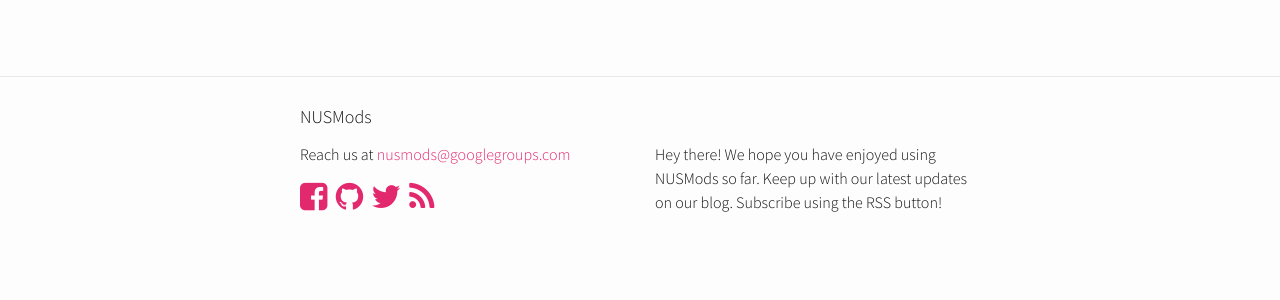
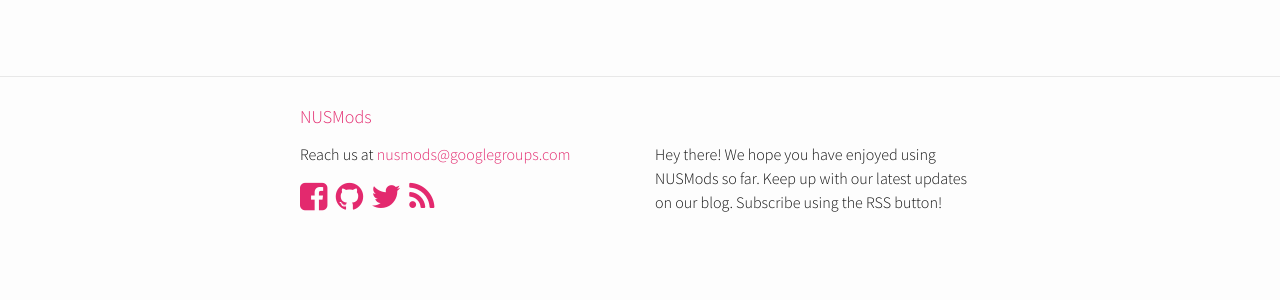
Before and after one commit to nusmodifications/nusmods-blog, a Jekyll site: the page built from index.html, in a window 1280 px wide. Shown: the part 550-850 px from the top of the page. Built offline with Jekyll 4.4.1, drawn with Linux system fonts in a browser that asks for light colours; nearby versions of some CDN libraries; the list of posts is cut into pages by our own code.

Commit message:
Add a link in the footer to direct to NUSMods

```diff
--- a/_includes/footer.html
+++ b/_includes/footer.html
@@ -1,13 +1,12 @@
 <footer class="site-footer">
   <div class="wrapper">
-    <h2 class="footer-heading">{{ site.title }}</h2>
+    <h2 class="footer-heading"><a href="http://nusmods.com" target="_blank">{{ site.title }}</a></h2>
     <div class="row">
       <div class="col-md-6">
         <ul class="contact-list">
           <li>Reach us at <a href="mailto:{{ site.email }}">{{ site.email }}</a></li>
         </ul>
         <ul class="social-media-list">
-
          {% if site.facebook_username %}
           <li>
             <a href="https://facebook.com/{{ site.facebook_username }}" target="_blank">
```
